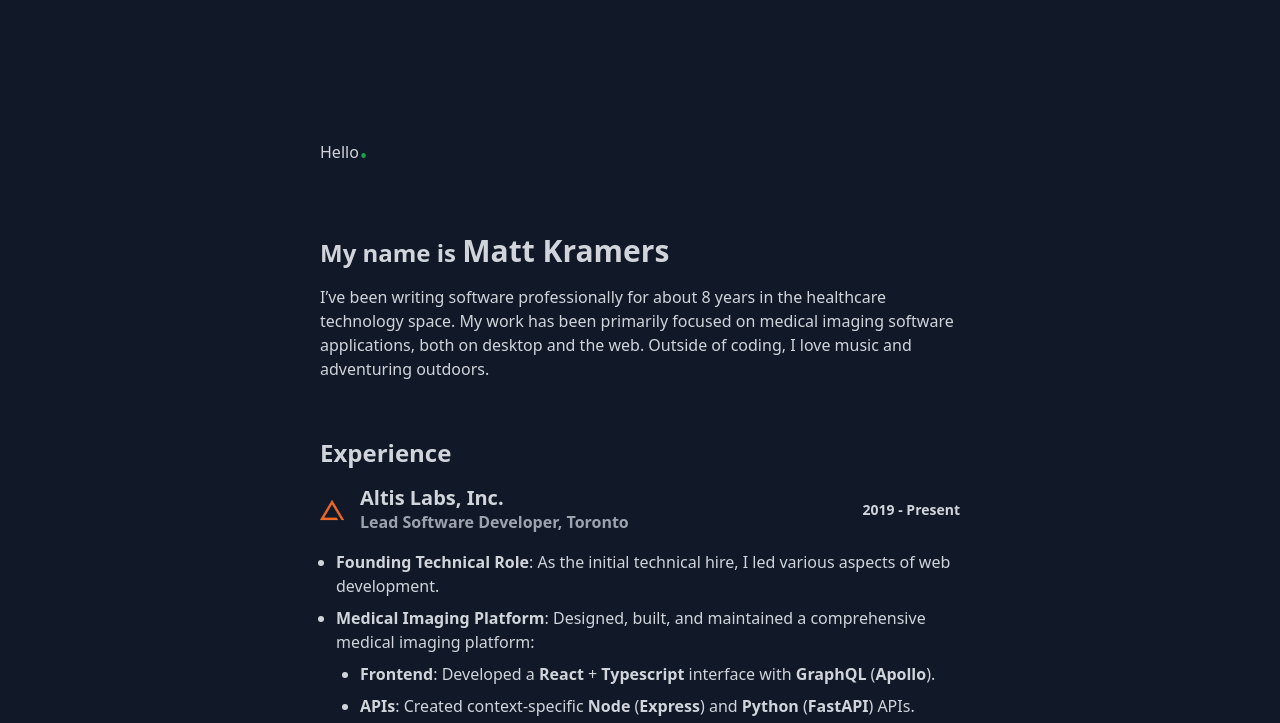
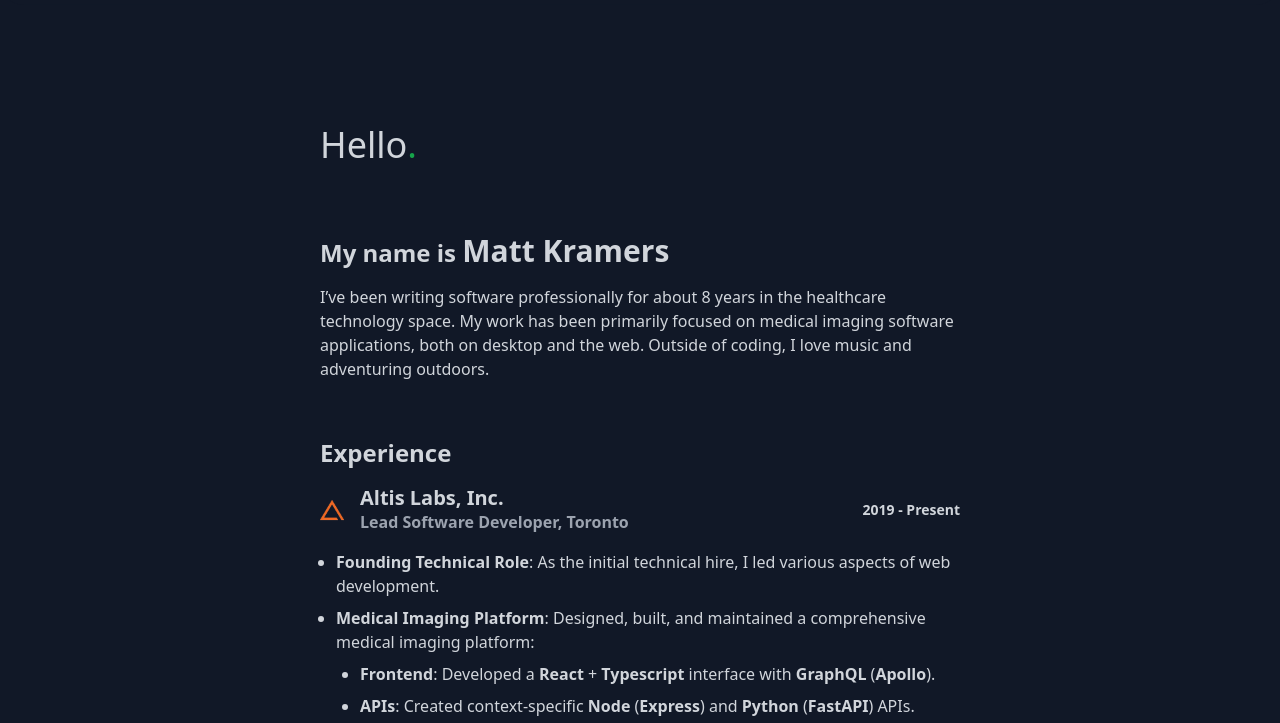
Before and after one commit to mkramers/kramers.app, an Eleventy site: page src/legacy/index.html in a window 1280 px wide. Shown: the part 51-774 px from the top of the page. Built offline with nearby package versions, Linux system fonts and the light colour scheme; Eleventy itself is replaced by a stand-in of ours; files that its build step writes are made by us from their sources.

Commit message:
Fix legacy size

```diff
--- a/src/legacy/index.html
+++ b/src/legacy/index.html
@@ -171,7 +171,7 @@
       class="container mx-auto flex flex-col gap-12 pt-40 pb-24 px-10 sm:px-20 md:px-32 lg:px-56 xl:px-80 2xl:px-96"
     >
       <header>
-        <h1>
+        <h1 class="text-4xl leading-loose">
           Hello<span class="text-green-600 text-4xl leading-loose">.</span>
         </h1>
       </header>
```
